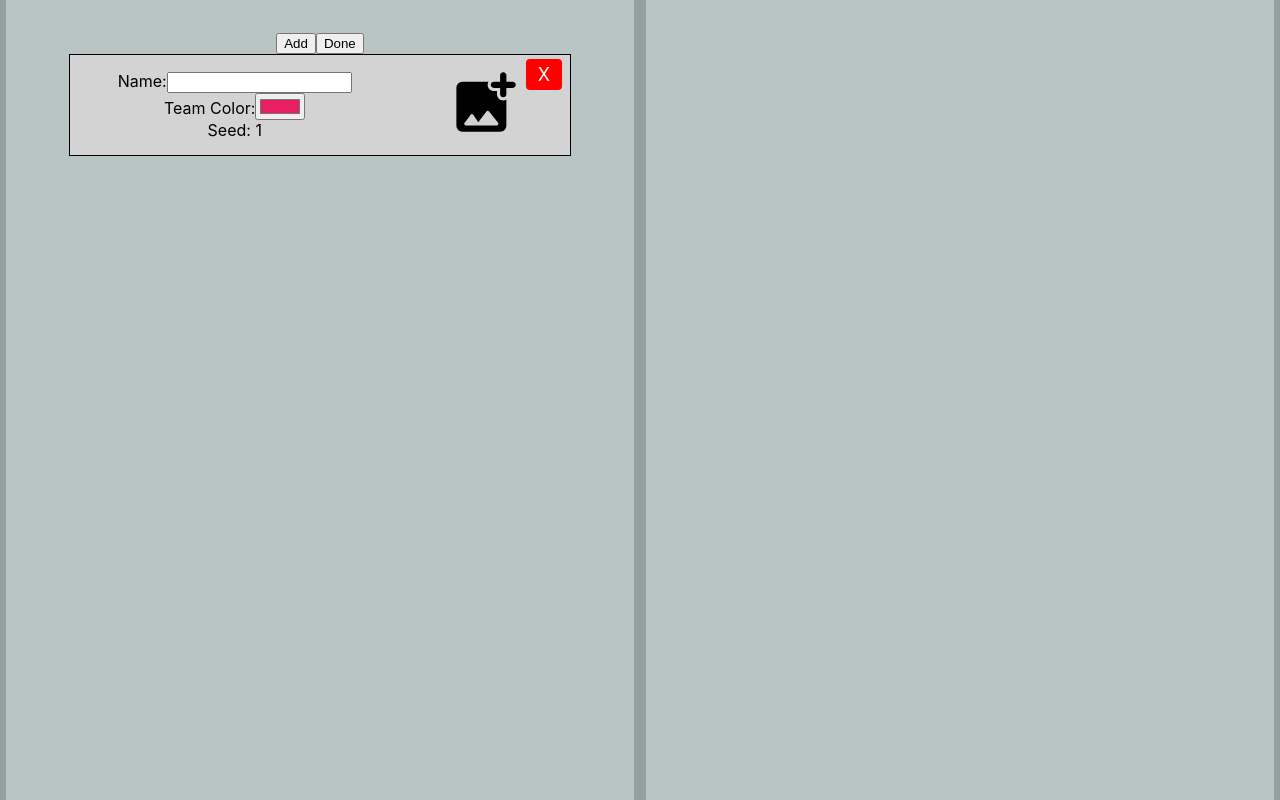
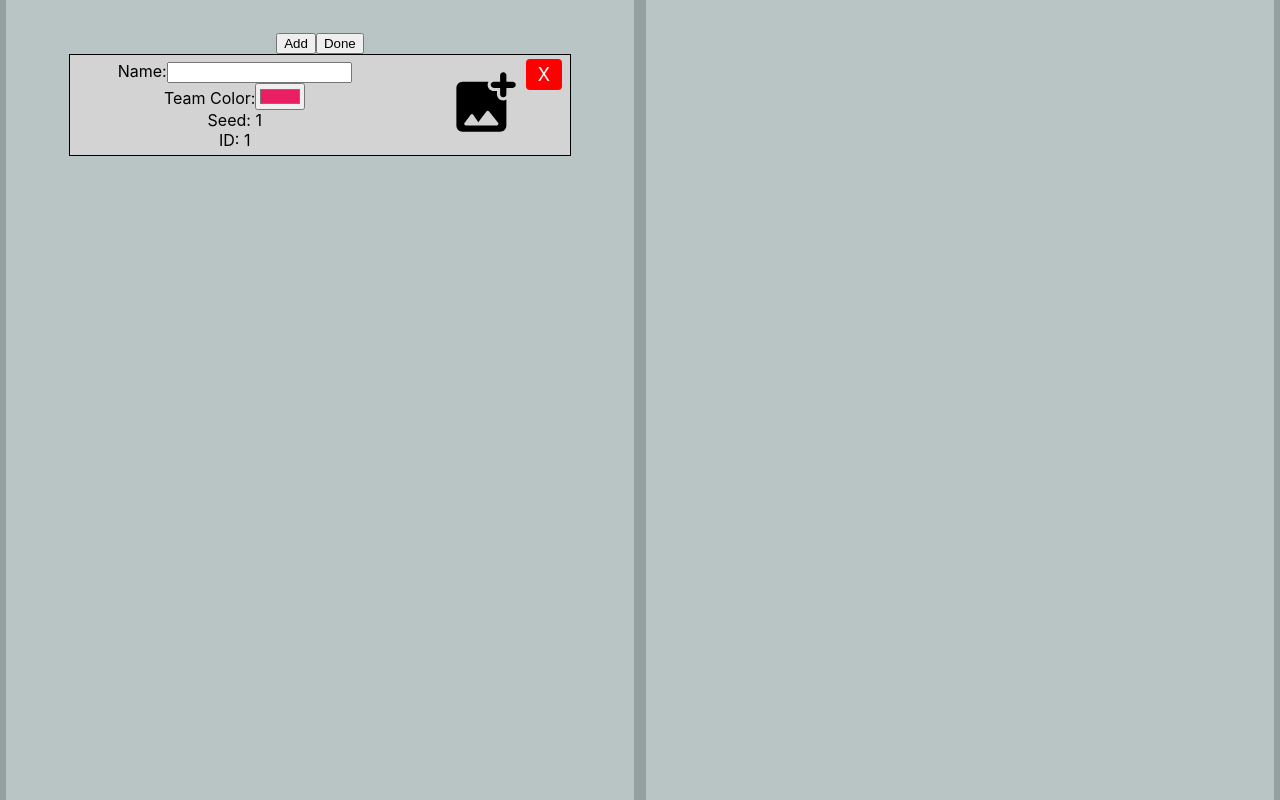
Before and after one commit to StewEsho/radial-bracket, a React (Create React App) app in the folder frontend/: page / in a window 1280 px wide. Both pictures are taken after a click on the button "Add". Built offline with nearby package versions, Linux system fonts and the light colour scheme.

Commit message:
additional debug labels, code cleanup

```diff
--- a/frontend/src/App.js
+++ b/frontend/src/App.js
@@ -8,7 +8,7 @@ class App extends React.Component {
     super(props);
     this.state = {
       teams: [],
-      lastTeamID: 1,
+      lastTeamID: 0,
     };
 
     // suite of functions used to edit attributes of a team (to be passed to child components)
@@ -57,10 +57,12 @@ class App extends React.Component {
     this.defaultColors = ['#E91E63', '#FF9800', '#FFEB3B', '#CDDC39', '#4CAF50', '#2196F3', '#9C27B0', '#607D8B']
   }
 
-  addTeam = (team) => {
+  addTeam = () => {
+    var team = {};
     team['name'] = team['name'] || '';
     team['color'] = team['color'] || this.defaultColors[this.state.teams.length % this.defaultColors.length];
     team['logo'] = team['logo'] || imageIcon;
+
     team.seed = team.seed || this.state.teams.length + 1;
     team.id = ++this.state.lastTeamID;
     let teams = [...this.state.teams];
--- a/frontend/src/components/seeding/seeding.js
+++ b/frontend/src/components/seeding/seeding.js
@@ -12,13 +12,11 @@ class Seeding extends React.Component {
         return (
             <ul className='seeding'>
 
-                <button onClick={() => this.props.addTeam({
-                    name: '',
-                })}>Add</button>
-                <button onClick={() => alert('Done')}>Done</button>
+                <button onClick={() => this.props.addTeam()}>Add</button>
+                <button onClick={() => alert('Done')}>Done</button>  { /* TODO: button should enter next stage */}
 
                 {this.props.teams.map(team =>
-                    <TeamEntry editTeam={this.props.editTeam} team={team} key={team.index} removeTeam={this.props.removeTeam}/>
+                    <TeamEntry editTeam={this.props.editTeam} team={team} key={team.id} removeTeam={this.props.removeTeam}/>
                 )}
             </ul>
         );
--- a/frontend/src/components/seeding/team-entry/TeamEntry.js
+++ b/frontend/src/components/seeding/team-entry/TeamEntry.js
@@ -19,15 +19,16 @@ class TeamEntry extends React.Component{
                     <label htmlFor='seed'>Seed: {this.props.team.seed}
                         {/* <input name='seed' type='number' min='1' step='1' value={this.props.team.seed} onChange={(e) => this.props.editTeam.editSeed(e.target.value, this.props.team.id)} /> */}
                     </label>
-                    <div className="button delete" onClick={(e) => this.props.removeTeam(this.props.team.id)}>
-                        X
-                    </div>
+                    <label>ID: {this.props.team.id} </label>
                 </div>
                 <div className='right-side'>
                     <label>
                         <input type='file' className='input--logo' accept="image/png, image/jpeg, image/jpg, image/svg+xml" onChange={(e) => this.props.editTeam.editLogo(e, this.props.team.id)} />
                         <img className='logo--preview' src={this.props.team.logo} />
                     </label>
+                    <div className="button delete" onClick={(e) => this.props.removeTeam(this.props.team.id)}>
+                        X
+                    </div>
                 </div>
             </li>
         )
```
